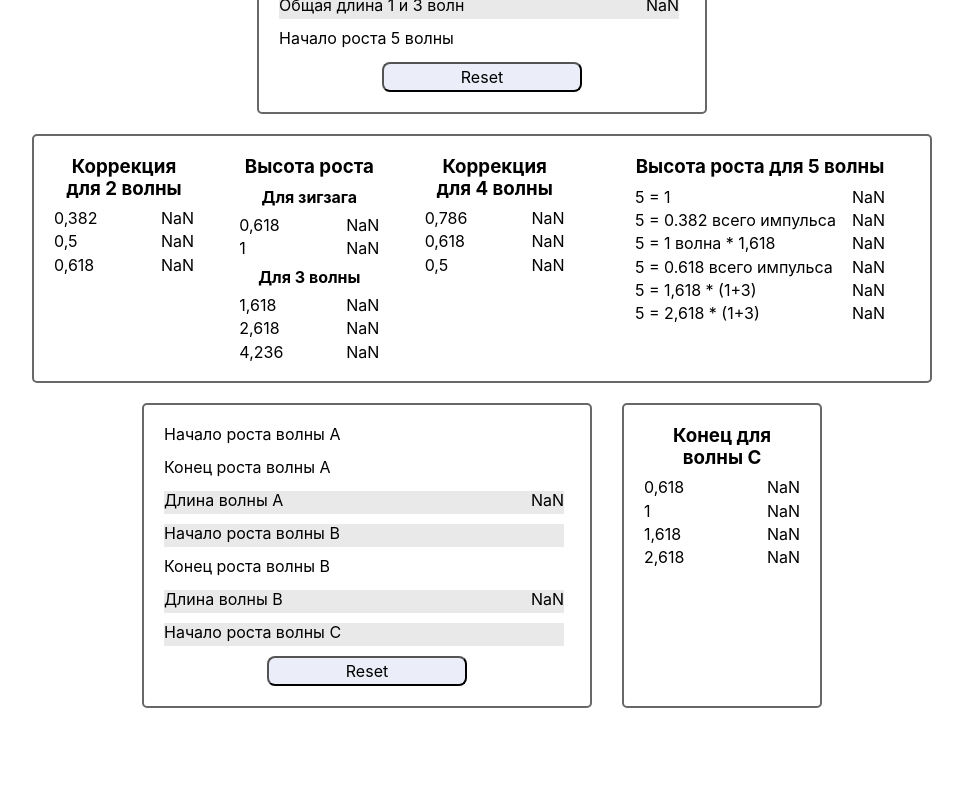
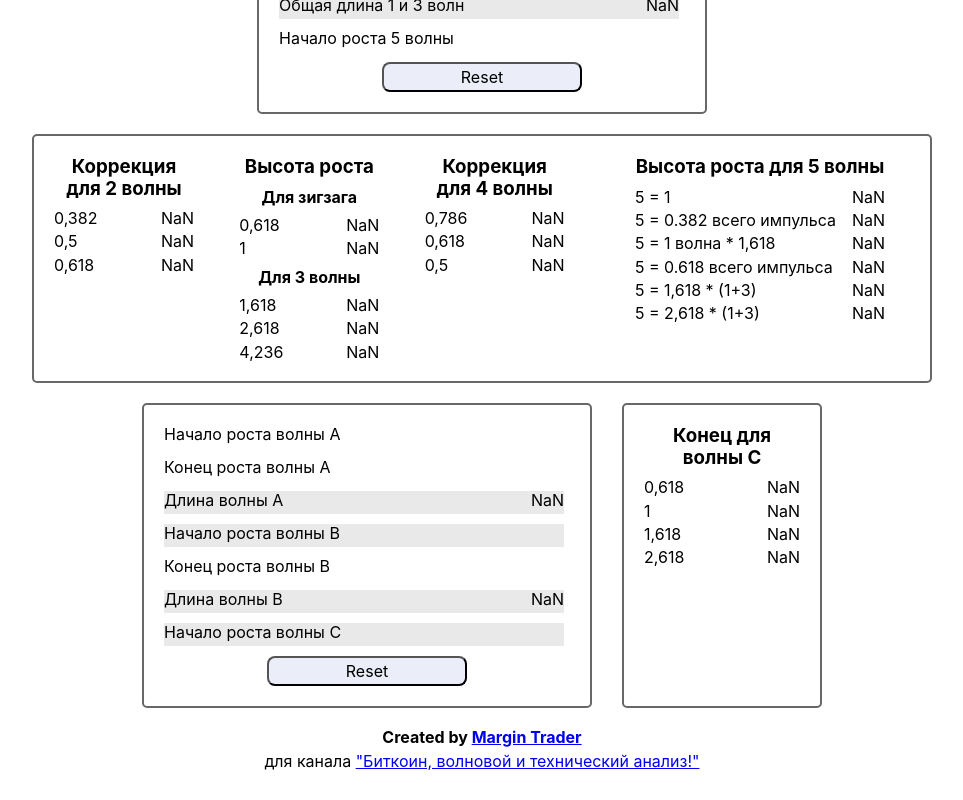
Before and after one commit to MarginTrader1/elliott-wave-calculator, a React (Vite) app: page / in a window 1280 px wide. Shown: the part 330-1130 px from the top of the page, without its empty margins (168-1131 px from the left). Before the commit the page ends 1068 px from the top, so only its background shows below. Built offline with nearby package versions, Linux system fonts and the light colour scheme.

Commit message:
добавил подпись

```diff
--- a/src/components/App/App.jsx
+++ b/src/components/App/App.jsx
@@ -7,6 +7,7 @@ import ImpulsDataTable from "../ImpulsDataTable/ImpulsDataTable";
 import ImpulseTable from "../ImpulseTable/ImpulseTable";
 import CorrectionDataTable from "../CorrectionDataTable/CorrectionDataTable";
 import CorrectionTable from "../CorrectionTable/CorrectionTable";
+import Signature from "../Signature/Signature";
 
 const initialStateImpuls = {
    startWave1: 0,
@@ -161,6 +162,7 @@ function App() {
                waveCheight2618={waveCheight2618}
             />
          </div>
+         <Signature />
       </section>
    );
 }
--- /dev/null
+++ b/src/components/Signature/Signature.jsx
@@ -0,0 +1,22 @@
+import css from "./Signature.module.css";
+
+const Signature = () => {
+   return (
+      <div className={css.signature}>
+         <h4>
+            Created by{" "}
+            <a href="https://t.me/crypto_big_boss" target="_blank">
+               Margin Trader
+            </a>
+         </h4>
+         <p>
+            для канала{" "}
+            <a href="https://t.me/crypto_puzzle" target="_blank">
+               "Биткоин, волновой и технический анализ!"
+            </a>
+         </p>
+      </div>
+   );
+};
+
+export default Signature;
--- /dev/null
+++ b/src/components/Signature/Signature.module.css
@@ -0,0 +1,6 @@
+.signature {
+   display: flex;
+   flex-direction: column;
+   gap: 5px;
+   align-items: center;
+}
```
